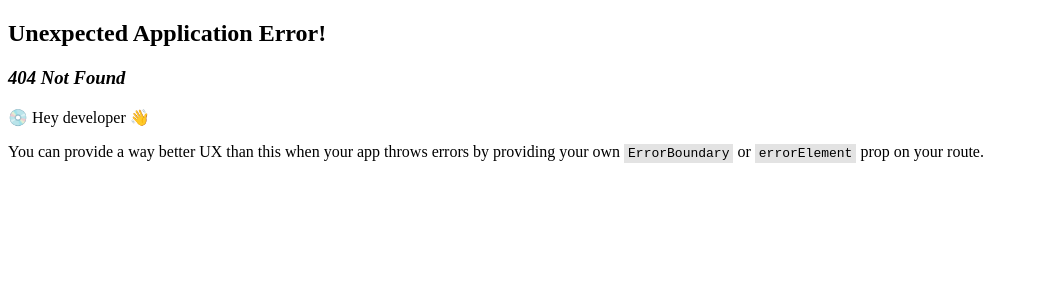
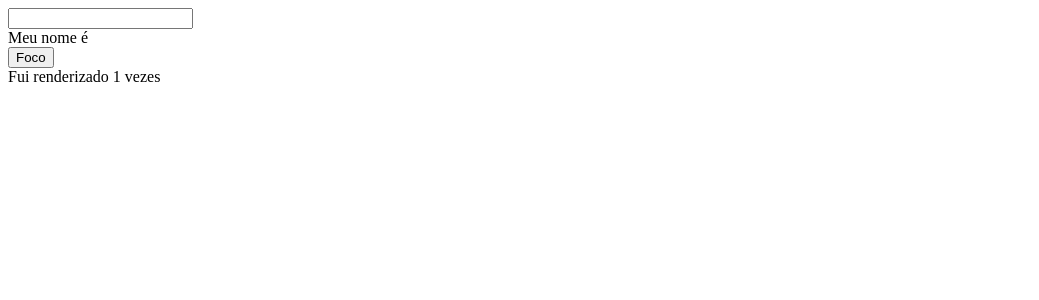
Before and after one commit to GabrielOGW/Learning_React, a React (Create React App) app in the folder react_hooks/: page /components/ref.js in a window 1280 px wide. Before the commit this address had no page. Shown: the top 300 px of the page, without its empty margins (0-1039 px from the left). Built offline with nearby package versions, Linux system fonts and the light colour scheme.

Commit message:
feat: useRef Hook

```diff
--- a/react_hooks/src/index.js
+++ b/react_hooks/src/index.js
@@ -8,6 +8,7 @@ import Root from "./routes/root";
 import State from "./routes/components/state";
 import Effect from "./routes/components/effect";
 import Memo from "./routes/components/memo";
+import Ref from "./routes/components/ref";
 
 
 const router = createBrowserRouter([
@@ -27,6 +28,10 @@ const router = createBrowserRouter([
     path: "/components/memo.js",
     element: <Memo/>,
   },
+  {
+    path: "/components/ref.js",
+    element: <Ref/>,
+  },
 ]);
 
 ReactDOM.createRoot(document.getElementById("root")).render(
--- /dev/null
+++ b/react_hooks/src/routes/components/ref.js
@@ -0,0 +1,24 @@
+import React, { useState, useRef, useEffect } from "react";
+
+export default function Ref() {
+  const [name, setName] = useState("");
+  const renderCount = useRef(1)
+  const inputRef = useRef()
+
+  function focus() {
+    inputRef.current.focus()
+  }
+
+  useEffect(() => {
+    renderCount.current = renderCount.current + 1
+  })
+
+  return (
+    <>
+      <input ref={inputRef} value={name} onChange={e => setName(e.target.value)}></input>
+      <div>Meu nome é {name}</div>
+      <button onClick={focus}>Foco</button>
+      <div>Fui renderizado {renderCount.current} vezes</div>
+    </>
+  )
+}
--- a/react_hooks/src/routes/root.jsx
+++ b/react_hooks/src/routes/root.jsx
@@ -14,6 +14,9 @@ export default function Root() {
             <li>
               <a href={`/components/memo.js`}>Memo</a>
             </li>
+            <li>
+              <a href={`/components/ref.js`}>Ref</a>
+            </li>
           </ul>
         </nav>
       </div>
```
